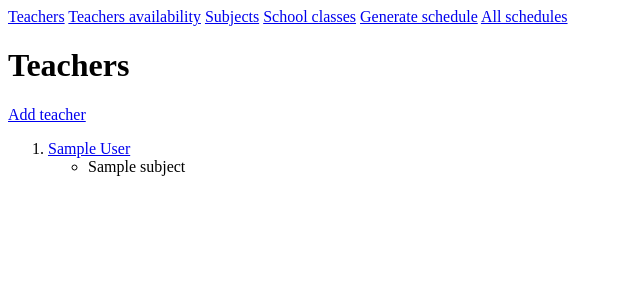
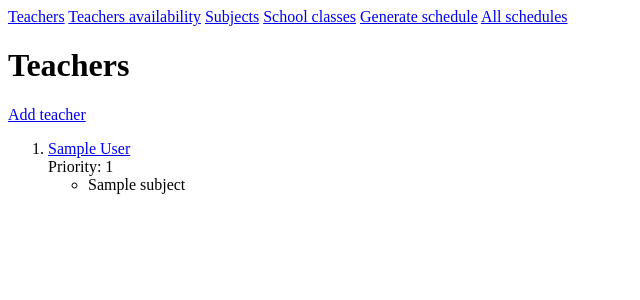
Before and after one commit to awojciechowicz/ONL_PYT_W_39_SchoolScheduler, a Django app: page /teachers/ in a window 1280 px wide. Shown: the top 300 px of the page, without its empty margins (0-640 px from the left). Run offline with Django 5.2, Linux system fonts and the light colour scheme; tables that the repository leaves empty hold one stand-in row (values such as "Sample post").

Commit message:
Poprawki do pierwszego osobnika

```diff
--- a/schedule_app/management/commands/seed_db.py
+++ b/schedule_app/management/commands/seed_db.py
@@ -34,9 +34,9 @@ class Command(BaseCommand):
             {"start": "8:00", "end": "8:45"},
             {"start": "8:55", "end": "9:40"},
             {"start": "9:50", "end": "10:35"},
-            # {"start": "10:45", "end": "11:30"},
-            # {"start": "11:40", "end": "12:25"},
-            # {"start": "12:55", "end": "13:40"},
+            {"start": "10:45", "end": "11:30"},
+            {"start": "11:40", "end": "12:25"},
+            {"start": "12:55", "end": "13:40"},
             # {"start": "13:50", "end": "14:35"},
             # {"start": "14:45", "end": "15:30"},
             # {"start": "15:40", "end": "16:25"},
--- a/schedule_app/models.py
+++ b/schedule_app/models.py
@@ -39,6 +39,7 @@ class Weekday(models.Model):
 class ScheduleSlot(models.Model):
     weekday = models.ForeignKey(Weekday, on_delete=models.CASCADE)
     time_slot = models.ForeignKey(TimeSlot, on_delete=models.CASCADE)
+    teachers_availability = models.FloatField(blank=True, null=True)
 
 
 class TeacherAvailability(models.Model):
@@ -58,6 +59,7 @@ class Teacher(models.Model):
     )
     available = models.ManyToManyField(ScheduleSlot, blank=True, through='TeacherAvailability')
     subjects = models.ManyToManyField(Subject, blank=True, through='TeacherSubject', related_name='teachers')
+    availability_priority = models.IntegerField(blank=True, null=True)
 
     def __str__(self):
         return self.first_name + " " + self.last_name
--- a/schedule_app/templates/schedule_app/teachers.html
+++ b/schedule_app/templates/schedule_app/teachers.html
@@ -5,7 +5,8 @@
     <ol>
         {% for teacher in teachers %}
             <li>
-                <a href="{% url 'teacher' teacher.id %}">{{ teacher }}</a>
+                <a href="{% url 'teacher' teacher.id %}">{{ teacher }} </a>
+                <br>Priority: {{ teacher.availability_priority }}</br>
                 <ul>
                     {% for subject in teacher.subjects.all %}
                         <li>{{ subject }}</li>
--- a/schedule_app/views.py
+++ b/schedule_app/views.py
@@ -27,6 +27,21 @@ class TeachersView(View):
         context = {
             'teachers': teachers,
         }
+        for teacher in teachers:
+            num_requirements = Requirements.objects.filter(teacher_subject__teacher=teacher).count()
+            num_availability = TeacherAvailability.objects.filter(teacher=teacher).count()
+            priority = num_availability/num_requirements
+            if priority < 1:
+                teacher.availability_priority = 0
+            elif priority < 2:
+                teacher.availability_priority = 1
+            elif priority < 3:
+                teacher.availability_priority = 2
+            elif priority < 4:
+                teacher.availability_priority = 3
+            else:
+                teacher.availability_priority = 4
+
         return render(
             request,
             'schedule_app/teachers.html',
@@ -73,16 +88,19 @@ class TeacherDetailsView(View):
 class TeachersAvailabilityView(View):
     def get(self, request, *args, **kwargs):
         teachers_availability = TeacherAvailability.objects.all()
+        teachers_all = Teacher.objects.all().count()
         weekdays = Weekday.objects.all()
         time_slots = TimeSlot.objects.all()
         schedule_slots = ScheduleSlot.objects.all().order_by('time_slot', 'weekday')
         teach_avail = []
         for schedule_slot in schedule_slots:
+            teachers_available = teachers_availability.filter(availability=schedule_slot).count()
             teach_avail.append({
                 'weekday': schedule_slot.weekday,
                 'time_slot': schedule_slot.time_slot,
-                'teachers': [teach.teacher
-                             for teach in teachers_availability.filter(availability=schedule_slot)]
+                'teachers': teachers_available / teachers_all * 100,
+                # 'teachers': [teach.teacher
+                #              for teach in teachers_availability.filter(availability=schedule_slot)]
             })
         context = {
             'teachers_availability': teach_avail,
```
Also changed, not shown: schedule_app/templates/schedule_app/teachers_available.html (+11 -5 lines).
